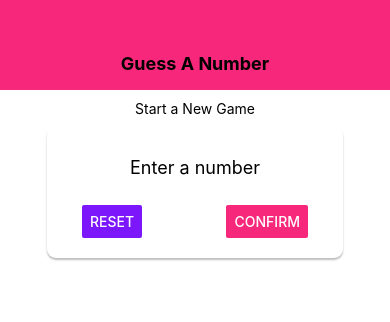
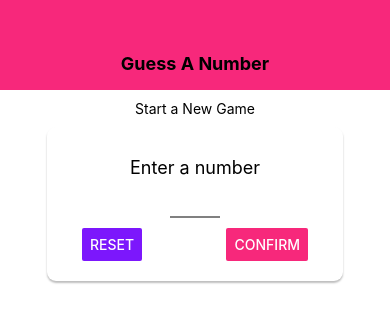
Before and after one commit to sanjibmallik/ReactNative-practice, a React Native app in the folder game_number_guess/: screen / in a window 390 px wide. Shown: the top 322 px of the page. Built offline with nearby package versions, Linux system fonts and the light colour scheme.

Commit message:
Keyboard dismissed and input validation

```diff
--- /dev/null
+++ b/game_number_guess/components/Input.js
@@ -0,0 +1,21 @@
+import React from 'react';
+import { TextInput, StyleSheet } from 'react-native';
+
+const Input = props =>{
+    return (
+        <TextInput {...props} style = {{...styles.input, ...props.style}} />
+    )
+}
+
+const styles = StyleSheet.create({
+    input:{
+        borderBottomColor: 'grey',
+        borderBottomWidth: 2,
+        marginVertical: 10,
+        height: 20,
+
+    }
+
+})
+
+export default Input
--- a/game_number_guess/screens/StartGameScreen.js
+++ b/game_number_guess/screens/StartGameScreen.js
@@ -1,24 +1,42 @@
-import React from 'react';
-import { View, Text, TextInput, Button, StyleSheet } from 'react-native';
+import React, { useState } from 'react';
+import { View, Text, TouchableWithoutFeedback, Keyboard, Button, StyleSheet } from 'react-native';
+
 import Card from '../components/Card'
 import Colors from '../constants/colors'
+import Input from '../components/Input';
 
 const StartGameScreen = props => {
+    const [enteredValue, setEnteredValue] = useState('')
+    const inputValueHandler = (inputText) => {
+        setEnteredValue(inputText.replace(/[^0-9]/g, ''));
+    }
+
     return (
+        <TouchableWithoutFeedback onPress={() => {
+            Keyboard.dismiss();
+        }}>
             <View style={styles.screen}>
                 <Text>
                     Start a New Game
             </Text>
                 <Card style={styles.inputContainer}>
                     <Text style={styles.title}>Enter a number</Text>
-                <TextInput />
+                    <Input
+                        keyboardType="number-pad"
+                        autoCapitalize="none"
+                        autoCorrect={false}
+                        maxLength={2}
+                        blurOnSubmit
+                        onChangeText={inputValueHandler}
+                        style={styles.input} />
                     <View style={styles.buttonContainer}>
-                    <Button title="Reset" onPress={() => { }} color = { Colors.secondary } />
-                    <Button title="Confirm" onPress={() => { }} color = { Colors.primary } />
+                        <Button title="Reset" onPress={() => { }} color={Colors.secondary} />
+                        <Button title="Confirm" onPress={() => { }} color={Colors.primary} />
                     </View>
 
                 </Card>
             </View>
+        </TouchableWithoutFeedback>
     )
 }
 const styles = StyleSheet.create({
@@ -32,7 +50,7 @@
         paddingVertical: 10
     },
     inputContainer: {
-        marginTop:10,
+        marginTop: 10,
         width: 300,
         maxWidth: '80%',
         alignItems: 'center',
@@ -42,7 +60,10 @@
         justifyContent: 'space-between',
         width: '100%',
         paddingHorizontal: 15
-
+    },
+    input: {
+        width: 50,
+        textAlign: 'center'
     }
 
 })
```
Lines whose indentation alone changed are shown as unchanged.
